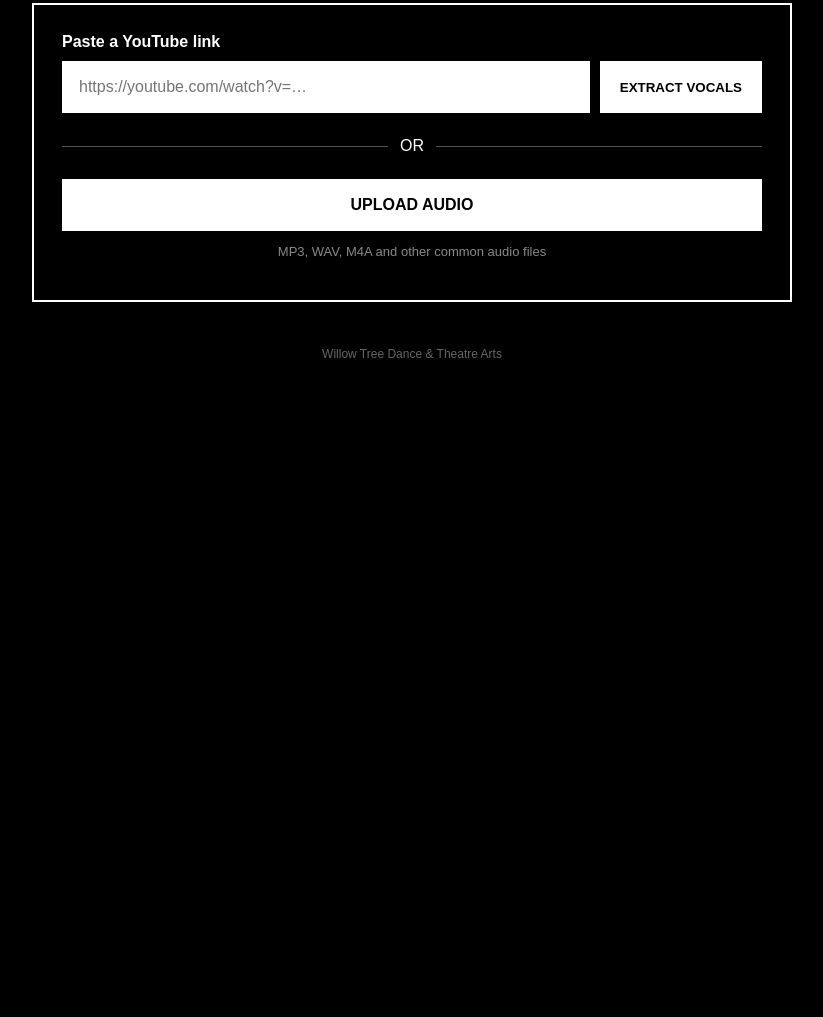
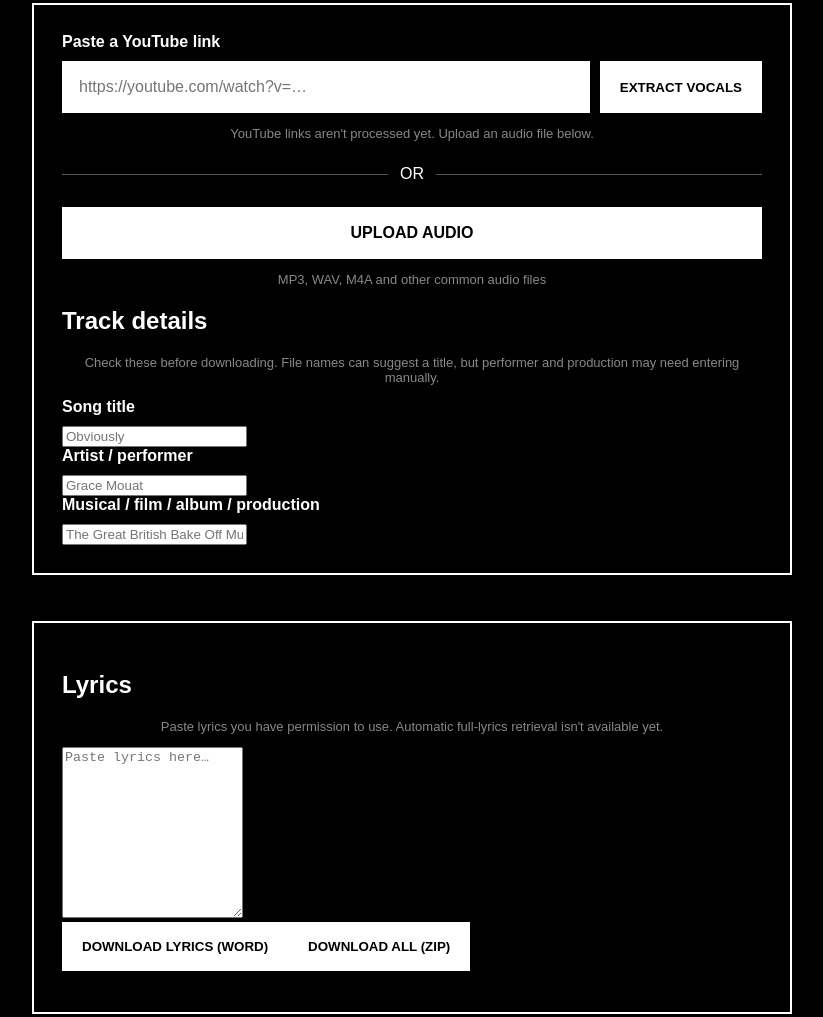
Before and after one commit to nickabull/Willow-Tree-Vocal-Remover, a plain HTML site: page index.html in a window 1280 px wide. Shown: the part 456-1473 px from the top of the page, without its empty margins (228-1051 px from the left). Before the commit the page ends 845 px from the top, so only its background shows below. Drawn offline with nearby package versions, Linux system fonts and the light colour scheme.

Commit message:
Add editable song metadata, named stems, lyrics Word export and ZIP bundle

```diff
--- a/index.html
+++ b/index.html
@@ -1,7 +1,9 @@
 <!doctype html>
 <html lang="en"><head><meta charset="utf-8"><meta name="viewport" content="width=device-width,initial-scale=1"><meta name="theme-color" content="#000"><title>Willow Tree Vocal Remover</title><link rel="stylesheet" href="style.css"></head>
 <body><main class="app"><header><div class="brand">WILLOW TREE <span>DANCE &amp; THEATRE ARTS</span></div><h1>VOCAL<br>REMOVER</h1><p class="tag">Separate the voice from the music.</p></header>
-<section class="card"><label for="url">Paste a YouTube link</label><div class="row"><input id="url" type="url" placeholder="https://youtube.com/watch?v=…" autocomplete="off"><button id="extract">EXTRACT VOCALS</button></div><div class="or"><span>OR</span></div><label class="upload">UPLOAD AUDIO<input id="file" type="file" accept="audio/*"></label><p class="hint">MP3, WAV, M4A and other common audio files</p></section>
+<section class="card"><label for="url">Paste a YouTube link</label><div class="row"><input id="url" type="url" placeholder="https://youtube.com/watch?v=…" autocomplete="off"><button id="extract">EXTRACT VOCALS</button></div><p class="hint">YouTube links aren't processed yet. Upload an audio file below.</p><div class="or"><span>OR</span></div><label class="upload">UPLOAD AUDIO<input id="file" type="file" accept="audio/*"></label><p class="hint">MP3, WAV, M4A and other common audio files</p>
+<div class="metadata"><h2>Track details</h2><p class="hint">Check these before downloading. File names can suggest a title, but performer and production may need entering manually.</p><label for="trackTitle">Song title</label><input id="trackTitle" type="text" placeholder="Obviously"><label for="artist">Artist / performer</label><input id="artist" type="text" placeholder="Grace Mouat"><label for="production">Musical / film / album / production</label><input id="production" type="text" placeholder="The Great British Bake Off Musical"></div></section>
 <section id="status" class="status hidden"><div class="spinner"></div><strong>Getting things ready…</strong><p id="statusText">Preparing your track.</p></section>
-<section id="results" class="results hidden"><article><h2>ORIGINAL</h2><audio id="original" controls></audio><a id="downloadOriginal" class="download">DOWNLOAD</a></article><article><h2>VOCALS</h2><audio id="vocals" controls></audio><a id="downloadVocals" class="download">DOWNLOAD</a></article><article><h2>INSTRUMENTAL</h2><audio id="instrumental" controls></audio><a id="downloadInstrumental" class="download">DOWNLOAD</a></article></section>
-<footer>Willow Tree Dance &amp; Theatre Arts</footer></main><script src="app.js"></script></body></html>
+<section id="results" class="results hidden"><article><h2>FULL TRACK</h2><audio id="original" controls></audio><a id="downloadOriginal" class="download">DOWNLOAD</a></article><article><h2>VOCALS</h2><audio id="vocals" controls></audio><a id="downloadVocals" class="download">DOWNLOAD</a></article><article><h2>INSTRUMENTAL</h2><audio id="instrumental" controls></audio><a id="downloadInstrumental" class="download">DOWNLOAD</a></article></section>
+<section class="lyrics card"><h2>Lyrics</h2><p class="hint">Paste lyrics you have permission to use. Automatic full-lyrics retrieval isn't available yet.</p><textarea id="lyricsText" rows="11" placeholder="Paste lyrics here…"></textarea><div class="actions"><button id="downloadLyrics">DOWNLOAD LYRICS (WORD)</button><button id="downloadAll">DOWNLOAD ALL (ZIP)</button></div><p id="downloadStatus" role="status" class="hint"></p></section>
+<footer>Willow Tree Dance &amp; Theatre Arts</footer></main><script src="https://cdn.jsdelivr.net/npm/docx@9.5.1/dist/index.umd.js"></script><script src="https://cdn.jsdelivr.net/npm/jszip@3.10.1/dist/jszip.min.js"></script><script src="app.js"></script></body></html>
```
